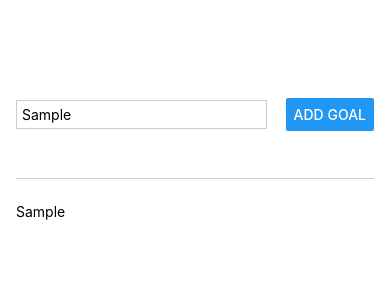
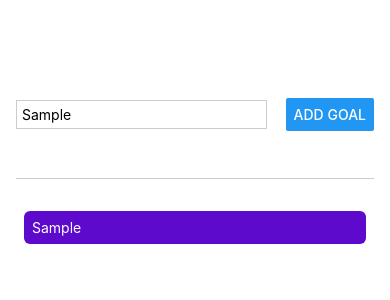
Before and after one commit to sztrok/RNCourse, a React Native app: screen / in a window 390 px wide. Both pictures are taken after typing "Sample" into the empty fields and a click on the button "ADD GOAL". Shown: the top 300 px of the page. Built offline with nearby package versions, Linux system fonts and the light colour scheme.

Commit message:
flat list

```diff
--- a/App.js
+++ b/App.js
@@ -1,5 +1,5 @@
 import {useState} from "react";
-import {Button, StyleSheet, Text, TextInput, View} from 'react-native';
+import {Button, FlatList, ScrollView, StyleSheet, Text, TextInput, View} from 'react-native';
 
 export default function App() {
   const [enteredGoalText, setEnteredGoalText] = useState('');
@@ -10,12 +10,14 @@ export default function App() {
   }
 
   function addGoalHandler() {
-        setCourseGoals(currentCourseGoals => [...currentCourseGoals, enteredGoalText]);
-        console.log('goalInputHandler');
+    setCourseGoals(currentCourseGoals => [...currentCourseGoals, {
+      text: enteredGoalText,
+      id: Math.random().toString()
+    }]);
+    // console.log('goalInputHandler');
   }
 
-    return (
-        <View style={styles.appContainer}>
+  return (<View style={styles.appContainer}>
       <View style={styles.inputContainer}>
         <TextInput
           style={styles.textInput} placeholder="Course goal" placeholderTextColor="grey"
@@ -23,10 +25,17 @@ export default function App() {
         <Button title="Add Goal" onPress={addGoalHandler}/>
       </View>
       <View style={styles.goalsContainer}>
-                {courseGoals.map((goal) => <Text key={goal}>{goal}</Text>)}
+        <FlatList data={courseGoals} renderItem={(itemData) => {
+          return (<View style={styles.goalItem}>
+              <Text style={styles.goalText}>{itemData.item.text}</Text>
+            </View>)
+        }}
+        keyExtractor={(item, index) => {
+          return item.id;
+        }}
+        />
       </View>
-        </View>
-    );
+    </View>);
 }
 
 
@@ -35,8 +44,7 @@ const styles = StyleSheet.create({
     flex: 1,
     paddingTop: 50,
     paddingHorizontal: 16,
-    },
-    inputContainer: {
+  }, inputContainer: {
     flex: 1,
     flexDirection: 'row',
     justifyContent: 'space-between', //główna oś, w tym przypadku horyzontalna
@@ -44,15 +52,20 @@ const styles = StyleSheet.create({
     marginBottom: 24,
     borderBottomWidth: 1,
     borderBottomColor: '#cccccc',
-    },
-    textInput: {
+  }, textInput: {
     marginRight: 10,
     padding: 5,
     borderWidth: 1,
     borderColor: '#cccccc',
     width: '70%'
-    },
-    goalsContainer: {
+  }, goalsContainer: {
     flex: 5,
+  }, goalItem: {
+    margin: 8,
+    padding: 8,
+    borderRadius: 6,
+    backgroundColor: '#5e0acc',
+  }, goalText: {
+    color: 'white',
   }
 });
```
Lines whose indentation alone changed are shown as unchanged.
